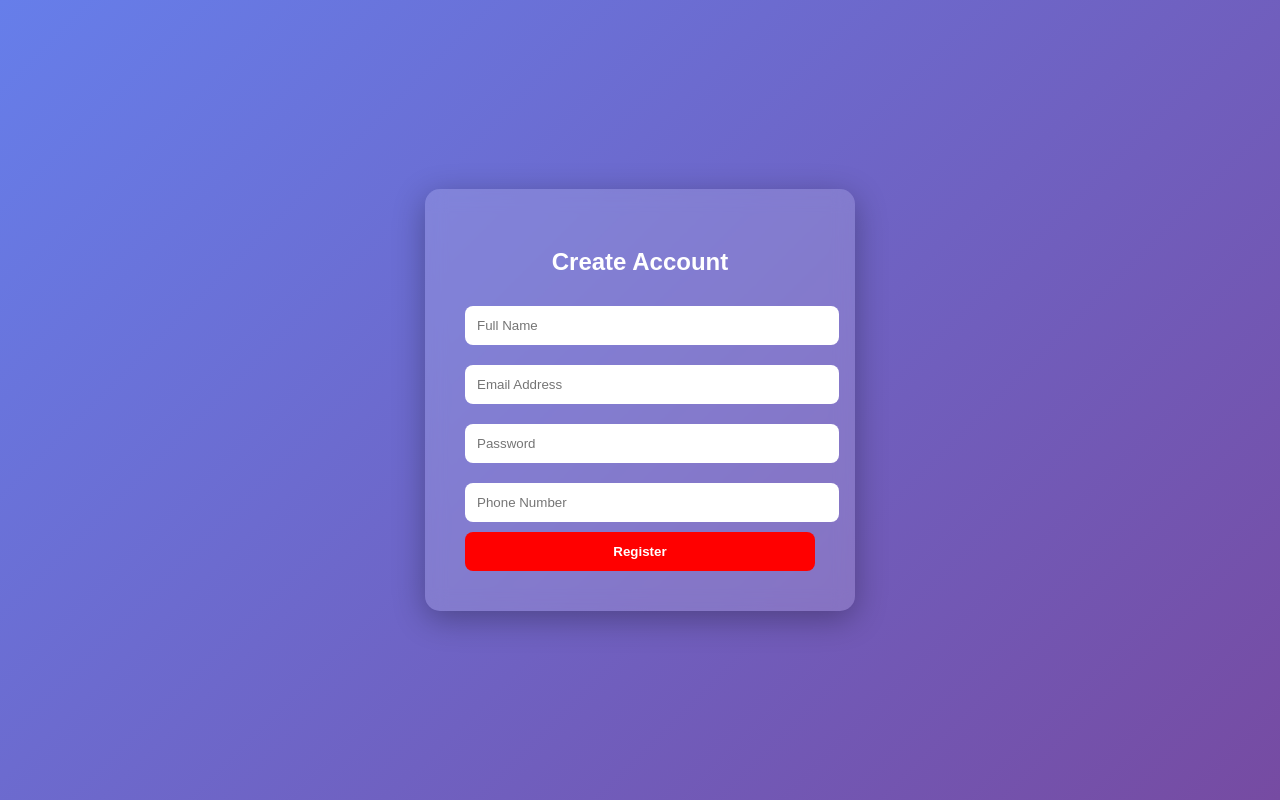
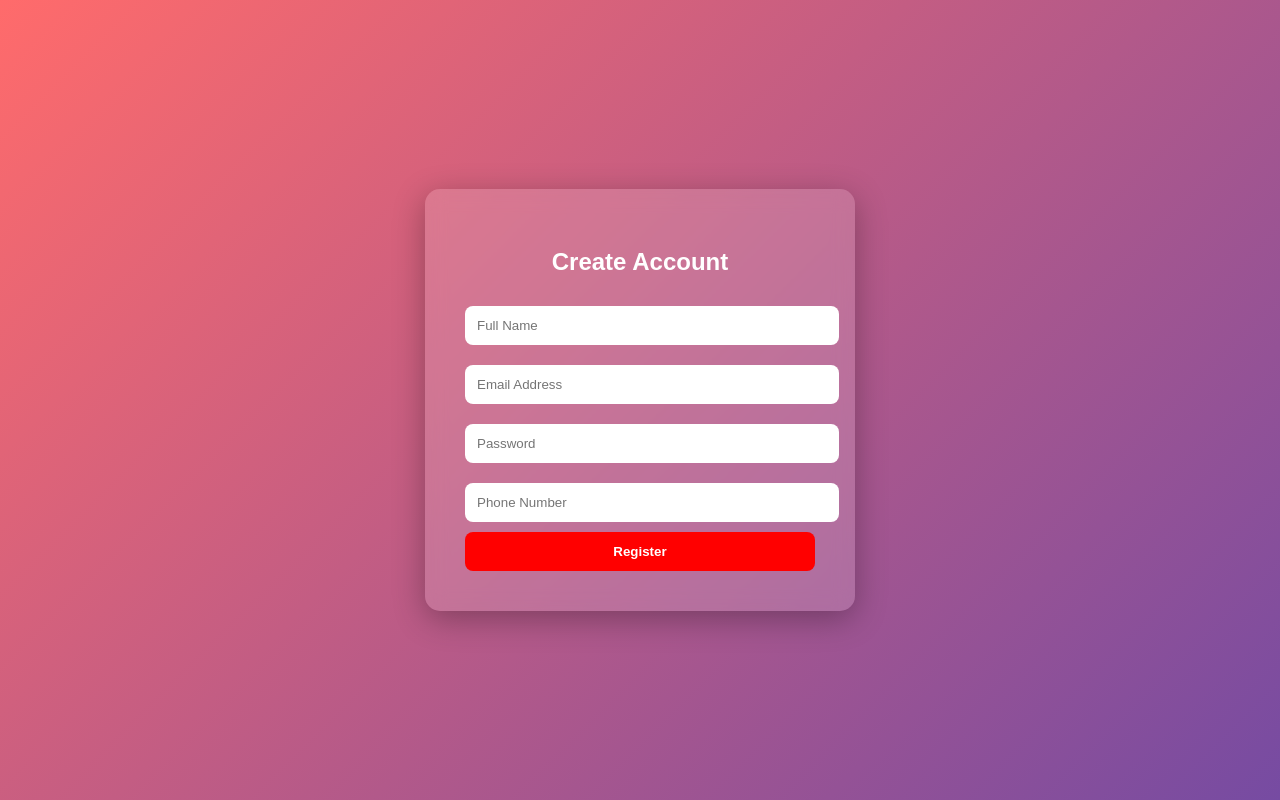
Before and after one commit to ajaydharajiya/ajaydharajiya-Ragister-form, a website: page public/index.html in a window 1280 px wide. Drawn offline with Linux system fonts and the light colour scheme.

Commit message:
change background color

```diff
--- a/public/style.css
+++ b/public/style.css
@@ -1,7 +1,7 @@
 body {
     margin: 0;
     font-family: Arial, sans-serif;
-    background: linear-gradient(135deg, #667eea, #764ba2);
+    background: linear-gradient(135deg, #ff6b6b, #764ba2);
     height: 100vh;
     display: flex;
     justify-content: center;
```
